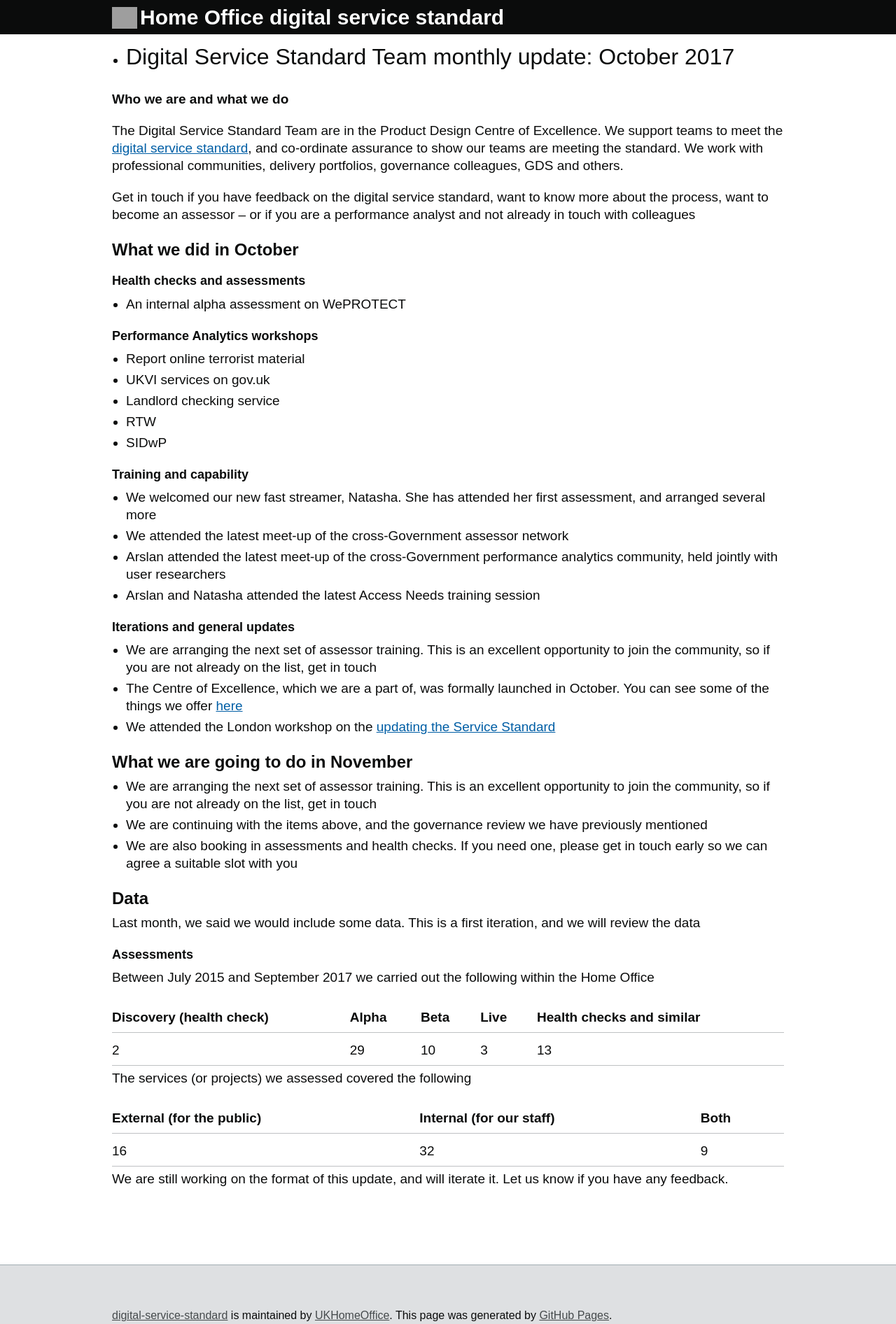
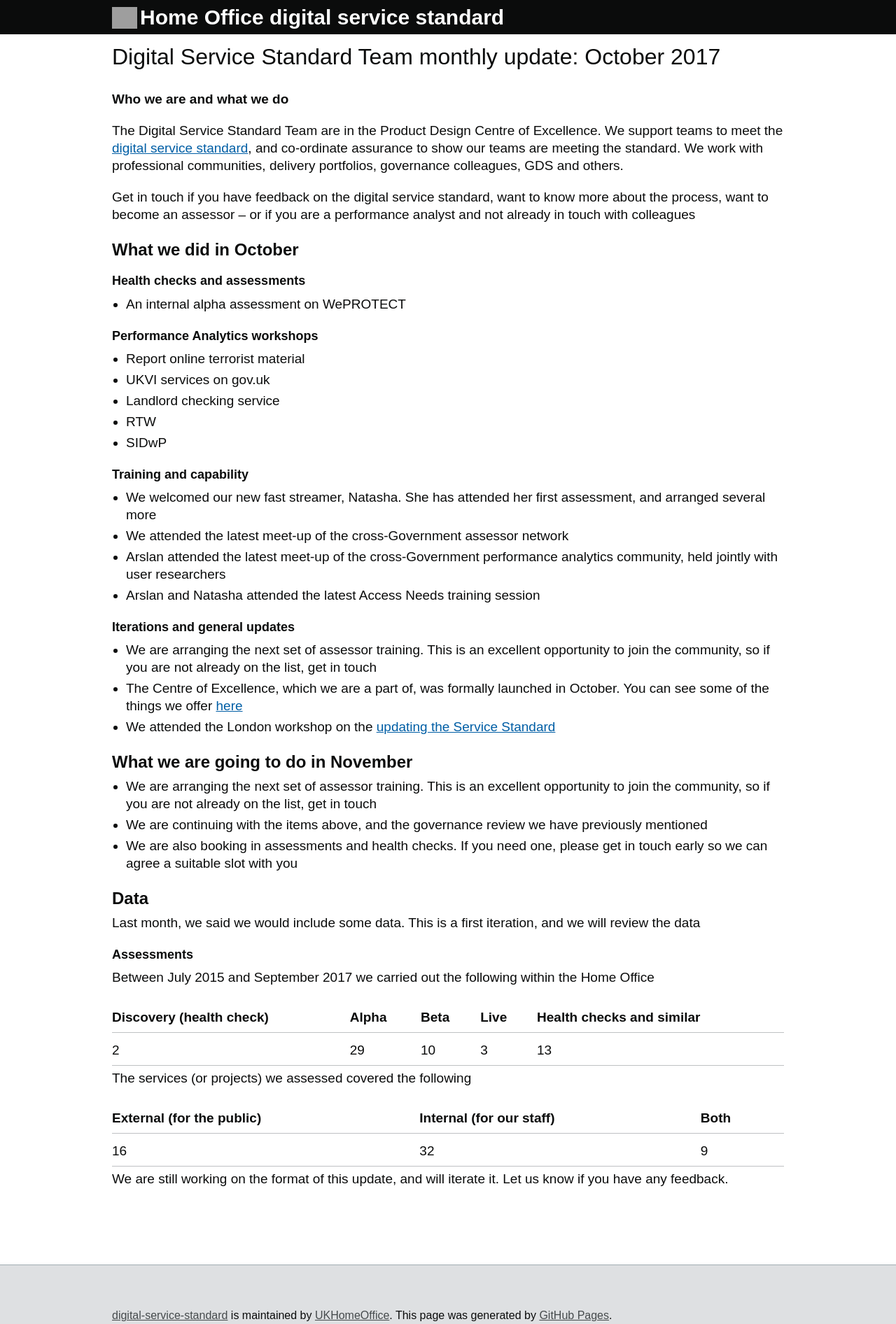
Before and after one commit to UKHomeOffice/digital-service-standard, a Jekyll site: the page built from index.md, in a window 1280 px wide. Shown: the whole page at 70% size. Built offline with Jekyll 4.4.1, drawn with Linux system fonts in a browser that asks for light colours; our own code applies the rules of GitHub Pages for plain Markdown files; grey boxes are pictures that could not be loaded.

```diff
--- a/index.md
+++ b/index.md
@@ -1,4 +1,4 @@
-- # **Digital Service Standard Team monthly update: October 2017**
+# **Digital Service Standard Team monthly update: October 2017**
 
 **Who we are and what we do**
 
```
